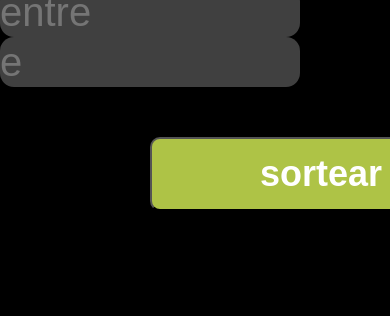
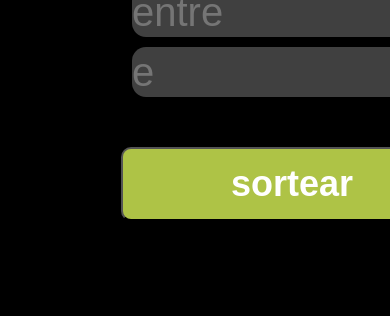
Before and after one commit to Daniel-Castro-1/projeto-Random, a plain HTML site: page index.html in a window 390 px wide. Shown: the part 528-844 px from the top of the page. Drawn offline with Linux system fonts and the light colour scheme.

Commit message:
responsivo

```diff
--- a/index.html
+++ b/index.html
@@ -15,18 +15,18 @@
 <h1>DevSorteio</h1>
 </section>
 
+
+<div class="caixa-paragrafo">
 <p>sortear um numero</p>
-
-
-<div>
+<div  class="caixa-input">
 <input class="input-entre" type="number" placeholder="entre">
 
 <input class="input-e" type="number" placeholder="e">
 </div>
 
-
 <button >sortear</button>
 
+</div>
 </div>
 </main>
 </body>
--- a/style.css
+++ b/style.css
@@ -9,6 +9,8 @@ main{
     height: 100%;
     display: flex;
     align-items: center;
+    justify-content: center;
+    flex-direction: column;
 }
 
 section{
@@ -22,6 +24,12 @@ img{width: 584px;
 
 }
 
+.caixa-paragrafo{
+    display: flex;
+    align-items: center;
+    flex-direction: column;
+   }
+
 p{
      width: 30;
      height: 40px;
@@ -29,8 +37,6 @@ p{
     font-size: 34px;
     line-height: 37.7px;
     color: #FFFFFF;
-    ;
-    margin-left: 180px;
     margin-top: 70px;
 }
 
@@ -43,7 +49,7 @@ input{width: 300px;
     font-size: 40px;
     font-weight: 500;
     line-height: 46.88px;
-    text-align: left;margin-right: 20px;
+    margin-right: 20px;
     color: #FFFFFF;
 
 
@@ -66,7 +72,6 @@ margin: auto;
         line-height: 2.5px;
         text-align: center;
         margin-top: 50px;
-        margin-left: 150px;
         margin-bottom: 70px;
         color: #FFFFFF;
         border-radius: 10px;
@@ -75,3 +80,18 @@ margin: auto;
     body{
         background-color: black;
     }
+
+
+
+
+    @media screen and (max-width:  700px){
+
+        .caixa-input{display: flex;
+            align-items: center;
+            justify-content: center;
+            flex-direction: column;
+            gap: 10px;
+
+        }
+
+    }
```
